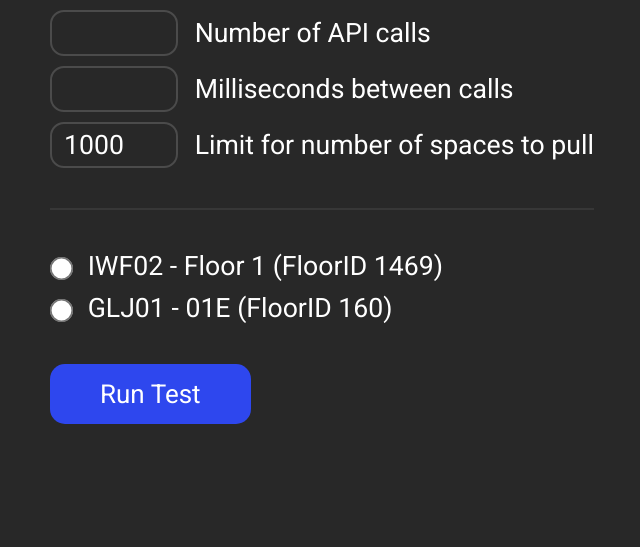
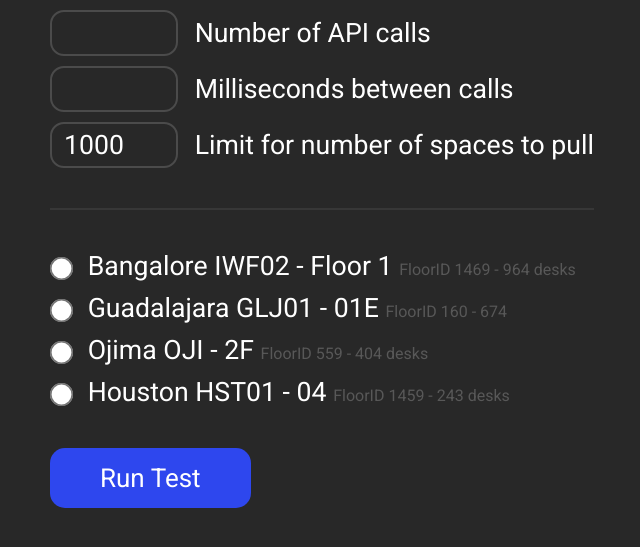
Before and after one commit to Astrofive/API-tester, a plain HTML site: page index.html in a window 1280 px wide. Shown: the part 231-778 px from the top of the page, without its empty margins (318-958 px from the left). Drawn offline with Linux system fonts and the light colour scheme; a script that the page names is missing.

Commit message:
Added 4 significant sites

```diff
--- a/index.html
+++ b/index.html
@@ -13,7 +13,7 @@
 </head>
 <body>
     <div style="display: flex; flex-direction: column; align-items: center; justify-content: center; margin-top: 15vh;">
-        <div style="">
+        <div>
             <h1>Kevin's API Stress Tester</h1>
             <form>
                 <li>
@@ -32,12 +32,20 @@
             <div class="divider"></div>
             <form id="floorselectors">
                 <li>
-                    <input type="radio" name="IWF" id="IWF">
-                    <label for="IWF">IWF02 - Floor 1 <span>(FloorID 1469)</span></label>
+                    <input type="radio" name="siteselector" id="IWF">
+                    <label for="IWF">Bangalore IWF02 - Floor 1 <span>FloorID 1469 - 964 desks</span></label>
                 </li>
                 <li>
-                    <input type="radio" name="GLJ" id="GLJ">
-                    <label for="GLJ">GLJ01 - 01E <span>(FloorID 160)</span></label>
+                    <input type="radio" name="siteselector" id="GLJ">
+                    <label for="GLJ">Guadalajara GLJ01 - 01E <span>FloorID 160 - 674</span></label>
+                </li>
+                <li>
+                    <input type="radio" name="siteselector" id="OJI">
+                    <label for="OJI">Ojima OJI - 2F <span>FloorID 559 - 404 desks</span></label>
+                </li>
+                <li>
+                    <input type="radio" name="siteselector" id="HST">
+                    <label for="HST">Houston HST01 - 04 <span>FloorID 1459 - 243 desks</span></label>
                 </li>
             </form>
             <button id="runtest">Run Test</button>
@@ -79,6 +87,10 @@
             background-color: #373737;
             height: 2px;
             margin: 40px 0px;
+        }
+        form#floorselectors li label span {
+            font-size: 0.6em;
+            color: #585858;
         }
         button {
             border: none;
```
